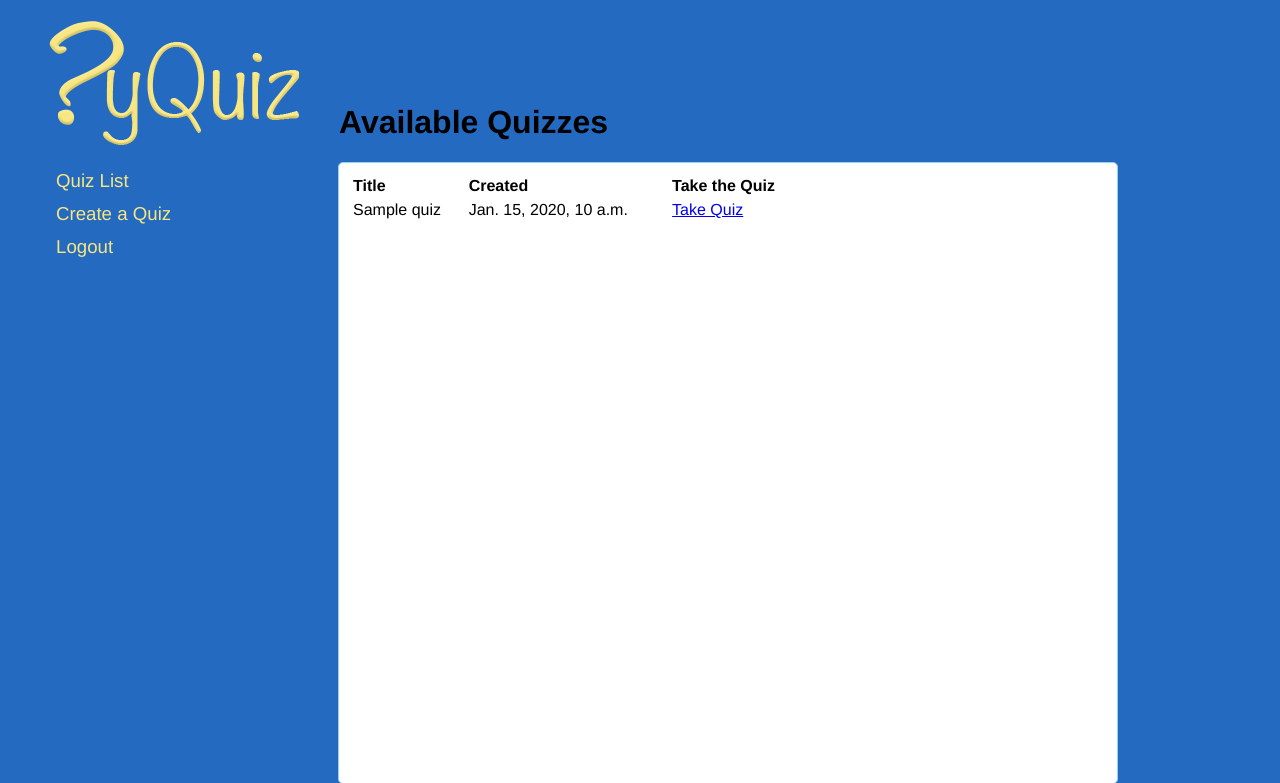
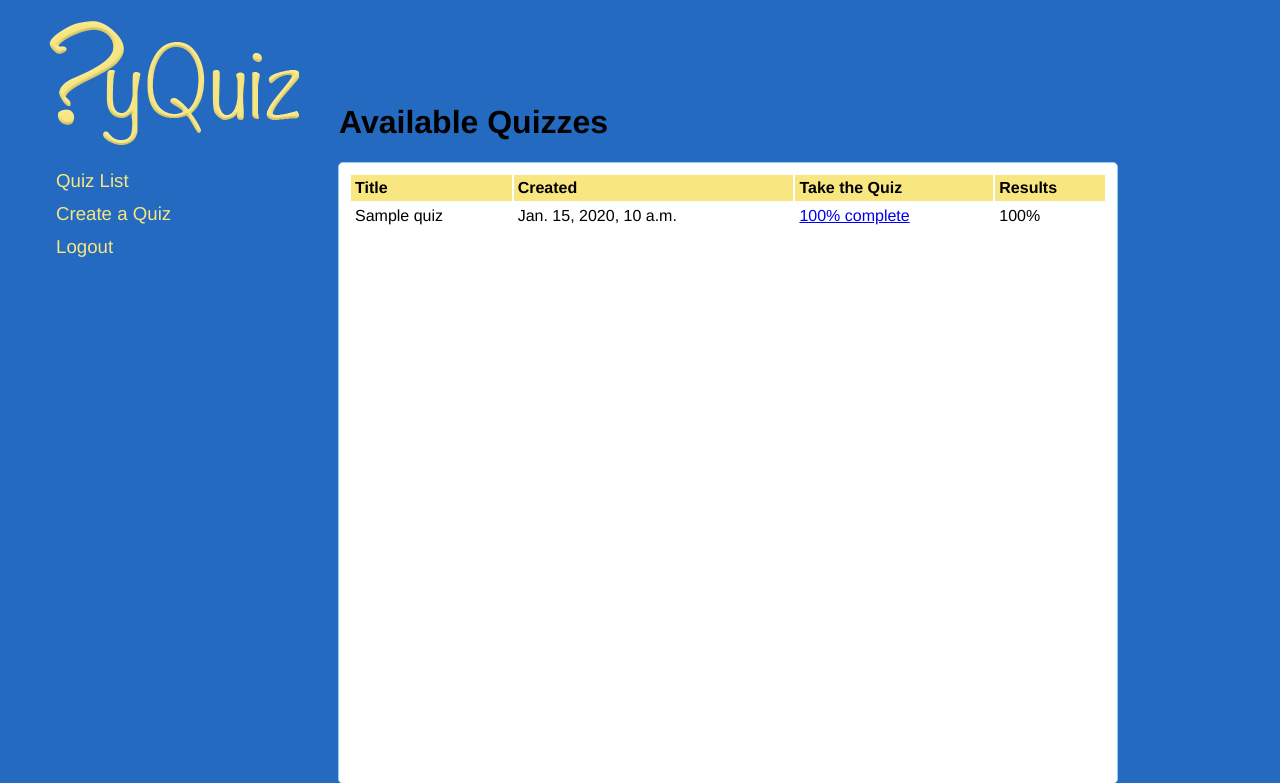
Before and after one commit to ryan-hansen/PyQuiz, a Django app: page /quiz/list/ in a window 1280 px wide. Shown: the top 783 px of the page. Run offline with Django 3.2, Linux system fonts and the light colour scheme; a user stored in the database is signed in; tables that the repository leaves empty hold one stand-in row (values such as "Sample post").

Commit message:
Implemented some ehancements from the roadmap, specifically the quiz status in the quiz list feature.

```diff
--- a/ROADMAP.txt
+++ b/ROADMAP.txt
@@ -17,12 +17,6 @@ PyQuiz Roadmap
 
     Also ideally, the instructional content input would include a WYSIWYG widget for richer content creation.
 
-  - Quiz Status in Quiz List
-    On the Quiz List page, it currently shows all available quizzes with a "Take Quiz" link next to each.  This will be
-    modified to show a "Continue" link next to each quiz that is currently in progress for any users that have answered
-    at least one question in the quiz.  Optionally, a percent complete can be included as well.  Both of these minor
-    enhancements will require a few additional methods or properties added to the models to determine current status.
-
   - Multimedia Quiz Prompts
     Currently, quizzes are limited to text-based questions only.  This enhancement would allow the use of images, video,
     audio clips, etc. as "prompts" for the user (i.e. the question is implied by the quiz itself and the media, but not
--- a/quiz/models.py
+++ b/quiz/models.py
@@ -53,6 +53,12 @@ class Quiz(models.Model):
 
         return correct
 
+    def percent_complete(self, user):
+        num_questions = Question.objects.filter(quiz=self).count()
+        num_answered = UserAnswer.objects.filter(question__quiz=self, user=user).count()
+
+        return float(num_answered) / float(num_questions) * 100
+
 
 class Question(models.Model):
     quiz = models.ForeignKey(Quiz, null=True, related_name='questions')
--- a/quiz/views.py
+++ b/quiz/views.py
@@ -16,8 +16,21 @@ def quiz_list(request):
     """
     Get all available quizzes.
     """
+    q_list = list()
     quizzes = Quiz.objects.all()
-    return render(request, 'quiz/quiz_list.html', context=dict(quizzes=quizzes))
+    for q in quizzes:
+        correct = q.get_results(request.user)
+        total = float(q.questions.all().count())
+        results = int(round(float(len(correct)) / total * 100))
+        q_dict = {
+            'id': q.id,
+            'title': q.title,
+            'created': q.created,
+            'percent_complete': int(q.percent_complete(request.user)),
+            'results': results,
+        }
+        q_list.append(q_dict)
+    return render(request, 'quiz/quiz_list.html', context=dict(quizzes=q_list))
 
 
 @login_required()
--- a/static/css/main.css
+++ b/static/css/main.css
@@ -93,15 +93,16 @@ body {
 
 .quiz_list {
     display: table;
-    width: 60%;
+    width: 100%;
 }
 
 .quiz_list .quiz_head {
+    background: #f8e680;
     font-weight: bold;
 }
 
 .quiz_list td {
-    padding: 2px;
+    padding: 4px;
 }
 
 .right_side {
--- a/templates/quiz/quiz_list.html
+++ b/templates/quiz/quiz_list.html
@@ -10,12 +10,25 @@
         <td class="quiz_head">Title</td>
         <td class="quiz_head">Created</td>
         <td class="quiz_head">Take the Quiz</td>
+        <td class="quiz_head">Results</td>
     </tr>
     {% for q in quizzes %}
     <tr>
         <td>{{ q.title }}</td>
         <td>{{ q.created }}</td>
-        <td><a href="/quiz/take/{{ q.id }}/">Take Quiz</a></td>
+        <td><a href="/quiz/take/{{ q.id }}/">
+        {% if q.percent_complete > 0 %}
+            {{ q.percent_complete }}% complete
+        {% else %}
+            Take Quiz
+        {% endif %}
+        </a></td>
+        <td>
+        {% if q.results > 0 %}{{ q.results }}%
+            {% else %}
+            --
+        {% endif %}
+        </td>
     </tr>
     {% endfor %}
 </table>
```
Also changed, not shown: quiz/tests/test_quiz.py (+22 -14 lines).
